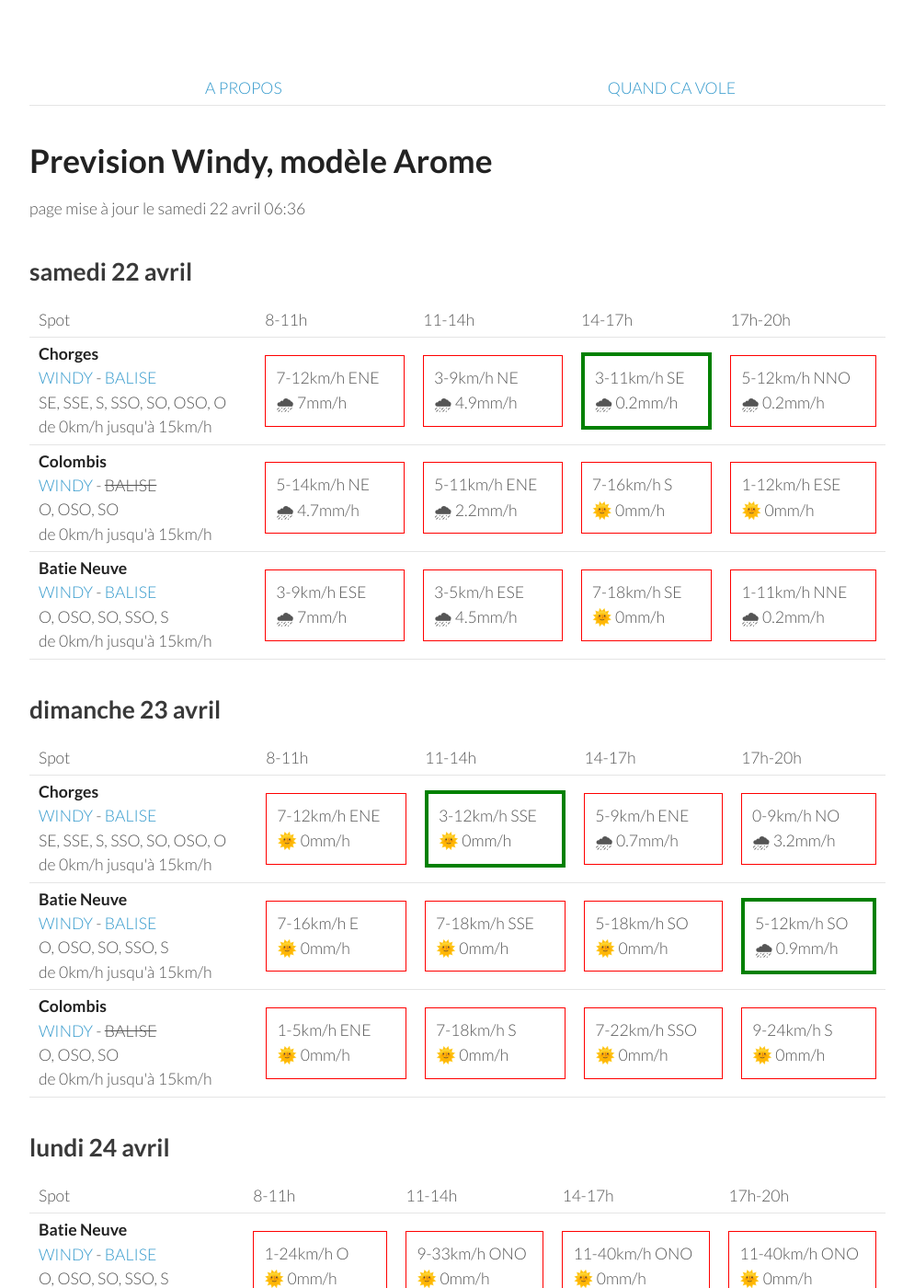
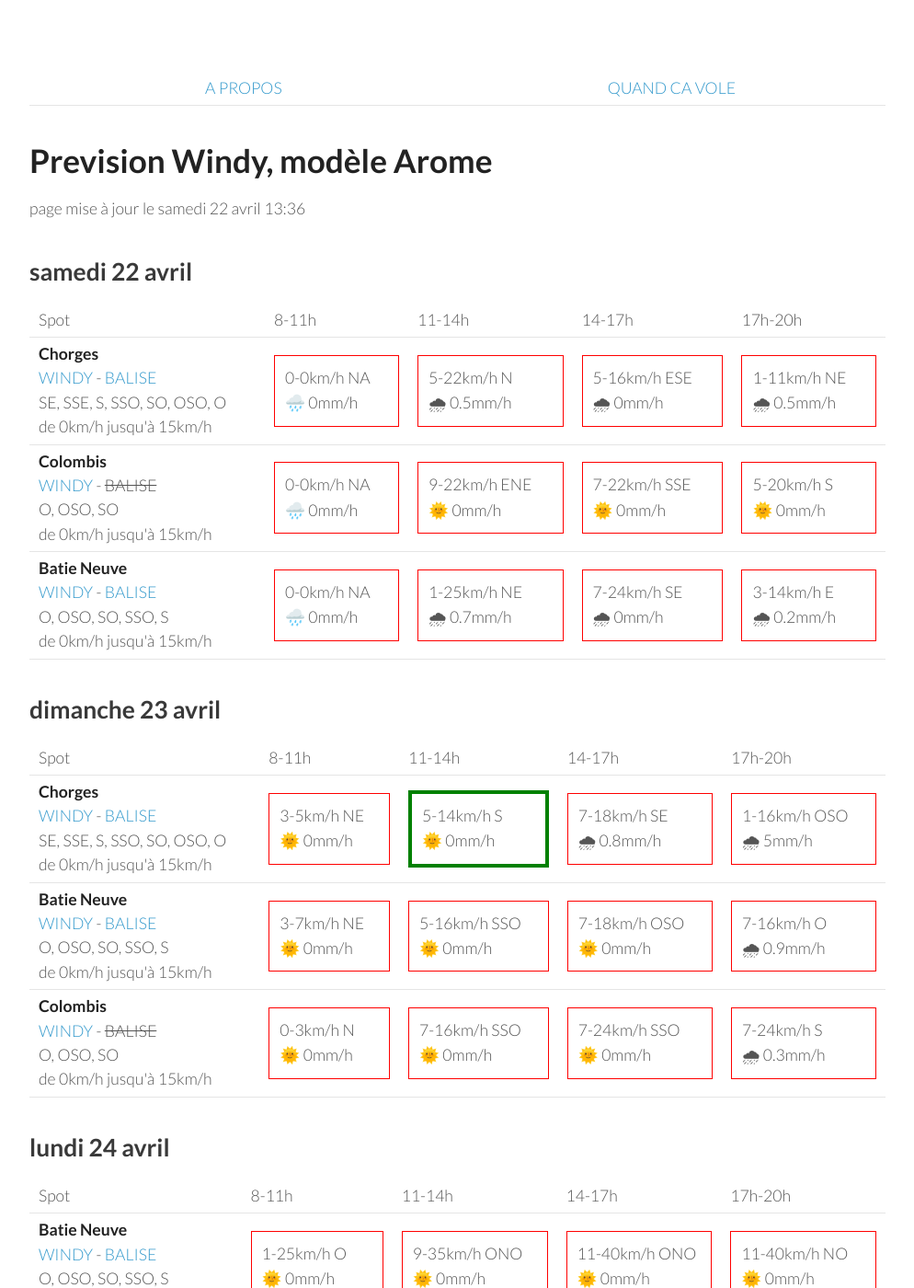
Before and after one commit to parapente-dans-le-nord/parapente-dans-le-nord.github.io, a Jekyll site: the page built from saint_andre.markdown, in a window 1280 px wide and 1400 px high. Shown: the whole window at 92% size, without its empty margins (26-1020 px from the left). Built offline with Jekyll 4.4.1, drawn with Linux system fonts in a browser that asks for light colours; some of the changed text lies outside the part shown.

Commit message:
update index.markdown

```diff
--- a/saint_andre.markdown
+++ b/saint_andre.markdown
@@ -7,7 +7,7 @@ title:  "Tous les spots"
 {: .links}
 
 # Prevision Windy, modèle Arome
-page mise à jour le samedi 22 avril 06:36
+page mise à jour le samedi 22 avril 13:36
 
 ## samedi 22 avril
 
@@ -24,31 +24,28 @@ page mise à jour le samedi 22 avril 06:36
 <tr>
         <td><strong>Chorges</strong><br><a href="https://windy.com/44.578/6.280?44.559,6.262,10">WINDY</a> - <span class=""><a href="https://www.openwindmap.org/PP554">BALISE</a> </span><br> <span class="vent-favorable">SE, SSE, S, SSO, SO, OSO, O</span><br><span class="force-vent">de 0km/h jusqu'à 15km/h</span> </td>
 
-            <td><div class="not-flyable"><p>7-12km/h ENE</p><p>🌧 7mm/h</p></div></td>
-            <td><div class="not-flyable"><p>3-9km/h NE</p><p>🌧 4.9mm/h</p></div></td>
-            <td><div class="flyable"><p>3-11km/h SE</p><p>🌧 0.2mm/h</p></div></td>
-            <td><div class="not-flyable"><p>5-12km/h NNO</p><p>🌧 0.2mm/h</p></div></td>
-
+            <td><div class="not-flyable"><p>0-0km/h NA</p><p>🌧️ 0mm/h</p></div></td>
+            <td><div class="not-flyable"><p>5-22km/h N</p><p>🌧 0.5mm/h</p></div></td>
+            <td><div class="not-flyable"><p>5-16km/h ESE</p><p>🌧 0mm/h</p></div></td>
+            <td><div class="not-flyable"><p>1-11km/h NE</p><p>🌧 0.5mm/h</p></div></td>
 
     </tr>
 <tr>
         <td><strong>Colombis</strong><br><a href="https://windy.com/44.494/6.216?44.559,6.262,10">WINDY</a> - <span class="no-balise"> BALISE </span><br> <span class="vent-favorable">O, OSO, SO</span><br><span class="force-vent">de 0km/h jusqu'à 15km/h</span> </td>
 
-            <td><div class="not-flyable"><p>5-14km/h NE</p><p>🌧 4.7mm/h</p></div></td>
-            <td><div class="not-flyable"><p>5-11km/h ENE</p><p>🌧 2.2mm/h</p></div></td>
-            <td><div class="not-flyable"><p>7-16km/h S</p><p>🌞 0mm/h</p></div></td>
-            <td><div class="not-flyable"><p>1-12km/h ESE</p><p>🌞 0mm/h</p></div></td>
-
+            <td><div class="not-flyable"><p>0-0km/h NA</p><p>🌧️ 0mm/h</p></div></td>
+            <td><div class="not-flyable"><p>9-22km/h ENE</p><p>🌞 0mm/h</p></div></td>
+            <td><div class="not-flyable"><p>7-22km/h SSE</p><p>🌞 0mm/h</p></div></td>
+            <td><div class="not-flyable"><p>5-20km/h S</p><p>🌞 0mm/h</p></div></td>
 
     </tr>
 <tr>
         <td><strong>Batie Neuve</strong><br><a href="https://windy.com/44.584/6.236?44.559,6.262,10,m:eTtagly">WINDY</a> - <span class=""><a href="https://www.openwindmap.org/PP554">BALISE</a> </span><br> <span class="vent-favorable">O, OSO, SO, SSO, S</span><br><span class="force-vent">de 0km/h jusqu'à 15km/h</span> </td>
 
-            <td><div class="not-flyable"><p>3-9km/h ESE</p><p>🌧 7mm/h</p></div></td>
-            <td><div class="not-flyable"><p>3-5km/h ESE</p><p>🌧 4.5mm/h</p></div></td>
-            <td><div class="not-flyable"><p>7-18km/h SE</p><p>🌞 0mm/h</p></div></td>
-            <td><div class="not-flyable"><p>1-11km/h NNE</p><p>🌧 0.2mm/h</p></div></td>
-
+            <td><div class="not-flyable"><p>0-0km/h NA</p><p>🌧️ 0mm/h</p></div></td>
+            <td><div class="not-flyable"><p>1-25km/h NE</p><p>🌧 0.7mm/h</p></div></td>
+            <td><div class="not-flyable"><p>7-24km/h SE</p><p>🌧 0mm/h</p></div></td>
+            <td><div class="not-flyable"><p>3-14km/h E</p><p>🌧 0.2mm/h</p></div></td>
 
     </tr>
 
@@ -70,30 +67,30 @@ page mise à jour le samedi 22 avril 06:36
 <tr>
         <td><strong>Chorges</strong><br><a href="https://windy.com/44.578/6.280?44.559,6.262,10">WINDY</a> - <span class=""><a href="https://www.openwindmap.org/PP554">BALISE</a> </span><br> <span class="vent-favorable">SE, SSE, S, SSO, SO, OSO, O</span><br><span class="force-vent">de 0km/h jusqu'à 15km/h</span> </td>
 
-            <td><div class="not-flyable"><p>7-12km/h ENE</p><p>🌞 0mm/h</p></div></td>
-            <td><div class="flyable"><p>3-12km/h SSE</p><p>🌞 0mm/h</p></div></td>
-            <td><div class="not-flyable"><p>5-9km/h ENE</p><p>🌧 0.7mm/h</p></div></td>
-            <td><div class="not-flyable"><p>0-9km/h NO</p><p>🌧 3.2mm/h</p></div></td>
+            <td><div class="not-flyable"><p>3-5km/h NE</p><p>🌞 0mm/h</p></div></td>
+            <td><div class="flyable"><p>5-14km/h S</p><p>🌞 0mm/h</p></div></td>
+            <td><div class="not-flyable"><p>7-18km/h SE</p><p>🌧 0.8mm/h</p></div></td>
+            <td><div class="not-flyable"><p>1-16km/h OSO</p><p>🌧 5mm/h</p></div></td>
 
 
     </tr>
 <tr>
         <td><strong>Batie Neuve</strong><br><a href="https://windy.com/44.584/6.236?44.559,6.262,10,m:eTtagly">WINDY</a> - <span class=""><a href="https://www.openwindmap.org/PP554">BALISE</a> </span><br> <span class="vent-favorable">O, OSO, SO, SSO, S</span><br><span class="force-vent">de 0km/h jusqu'à 15km/h</span> </td>
 
-            <td><div class="not-flyable"><p>7-16km/h E</p><p>🌞 0mm/h</p></div></td>
-            <td><div class="not-flyable"><p>7-18km/h SSE</p><p>🌞 0mm/h</p></div></td>
-            <td><div class="not-flyable"><p>5-18km/h SO</p><p>🌞 0mm/h</p></div></td>
-            <td><div class="flyable"><p>5-12km/h SO</p><p>🌧 0.9mm/h</p></div></td>
+            <td><div class="not-flyable"><p>3-7km/h NE</p><p>🌞 0mm/h</p></div></td>
+            <td><div class="not-flyable"><p>5-16km/h SSO</p><p>🌞 0mm/h</p></div></td>
+            <td><div class="not-flyable"><p>7-18km/h OSO</p><p>🌞 0mm/h</p></div></td>
+            <td><div class="not-flyable"><p>7-16km/h O</p><p>🌧 0.9mm/h</p></div></td>
 
 
     </tr>
 <tr>
         <td><strong>Colombis</strong><br><a href="https://windy.com/44.494/6.216?44.559,6.262,10">WINDY</a> - <span class="no-balise"> BALISE </span><br> <span class="vent-favorable">O, OSO, SO</span><br><span class="force-vent">de 0km/h jusqu'à 15km/h</span> </td>
 
-            <td><div class="not-flyable"><p>1-5km/h ENE</p><p>🌞 0mm/h</p></div></td>
-            <td><div class="not-flyable"><p>7-18km/h S</p><p>🌞 0mm/h</p></div></td>
-            <td><div class="not-flyable"><p>7-22km/h SSO</p><p>🌞 0mm/h</p></div></td>
-            <td><div class="not-flyable"><p>9-24km/h S</p><p>🌞 0mm/h</p></div></td>
+            <td><div class="not-flyable"><p>0-3km/h N</p><p>🌞 0mm/h</p></div></td>
+            <td><div class="not-flyable"><p>7-16km/h SSO</p><p>🌞 0mm/h</p></div></td>
+            <td><div class="not-flyable"><p>7-24km/h SSO</p><p>🌞 0mm/h</p></div></td>
+            <td><div class="not-flyable"><p>7-24km/h S</p><p>🌧 0.3mm/h</p></div></td>
 
 
     </tr>
@@ -116,18 +113,18 @@ page mise à jour le samedi 22 avril 06:36
 <tr>
         <td><strong>Batie Neuve</strong><br><a href="https://windy.com/44.584/6.236?44.559,6.262,10,m:eTtagly">WINDY</a> - <span class=""><a href="https://www.openwindmap.org/PP554">BALISE</a> </span><br> <span class="vent-favorable">O, OSO, SO, SSO, S</span><br><span class="force-vent">de 0km/h jusqu'à 15km/h</span> </td>
 
-            <td><div class="not-flyable"><p>1-24km/h O</p><p>🌞 0mm/h</p></div></td>
-            <td><div class="not-flyable"><p>9-33km/h ONO</p><p>🌞 0mm/h</p></div></td>
+            <td><div class="not-flyable"><p>1-25km/h O</p><p>🌞 0mm/h</p></div></td>
+            <td><div class="not-flyable"><p>9-35km/h ONO</p><p>🌞 0mm/h</p></div></td>
             <td><div class="not-flyable"><p>11-40km/h ONO</p><p>🌞 0mm/h</p></div></td>
-            <td><div class="not-flyable"><p>11-40km/h ONO</p><p>🌞 0mm/h</p></div></td>
+            <td><div class="not-flyable"><p>11-40km/h NO</p><p>🌞 0mm/h</p></div></td>
 
 
     </tr>
 <tr>
         <td><strong>Colombis</strong><br><a href="https://windy.com/44.494/6.216?44.559,6.262,10">WINDY</a> - <span class="no-balise"> BALISE </span><br> <span class="vent-favorable">O, OSO, SO</span><br><span class="force-vent">de 0km/h jusqu'à 15km/h</span> </td>
 
-            <td><div class="not-flyable"><p>5-18km/h OSO</p><p>🌞 0mm/h</p></div></td>
-            <td><div class="not-flyable"><p>9-29km/h ONO</p><p>🌞 0mm/h</p></div></td>
+            <td><div class="not-flyable"><p>5-20km/h SO</p><p>🌞 0mm/h</p></div></td>
+            <td><div class="not-flyable"><p>11-31km/h ONO</p><p>🌞 0mm/h</p></div></td>
             <td><div class="not-flyable"><p>11-37km/h ONO</p><p>🌞 0mm/h</p></div></td>
             <td><div class="not-flyable"><p>12-37km/h NO</p><p>🌞 0mm/h</p></div></td>
 
@@ -136,10 +133,10 @@ page mise à jour le samedi 22 avril 06:36
 <tr>
         <td><strong>Chorges</strong><br><a href="https://windy.com/44.578/6.280?44.559,6.262,10">WINDY</a> - <span class=""><a href="https://www.openwindmap.org/PP554">BALISE</a> </span><br> <span class="vent-favorable">SE, SSE, S, SSO, SO, OSO, O</span><br><span class="force-vent">de 0km/h jusqu'à 15km/h</span> </td>
 
-            <td><div class="not-flyable"><p>1-24km/h O</p><p>🌞 0mm/h</p></div></td>
-            <td><div class="not-flyable"><p>7-33km/h O</p><p>🌞 0mm/h</p></div></td>
+            <td><div class="not-flyable"><p>1-25km/h OSO</p><p>🌞 0mm/h</p></div></td>
+            <td><div class="not-flyable"><p>9-35km/h ONO</p><p>🌞 0mm/h</p></div></td>
             <td><div class="not-flyable"><p>11-40km/h ONO</p><p>🌞 0mm/h</p></div></td>
-            <td><div class="not-flyable"><p>11-42km/h ONO</p><p>🌞 0mm/h</p></div></td>
+            <td><div class="not-flyable"><p>11-40km/h ONO</p><p>🌞 0mm/h</p></div></td>
 
 
     </tr>
@@ -162,30 +159,30 @@ page mise à jour le samedi 22 avril 06:36
 <tr>
         <td><strong>Colombis</strong><br><a href="https://windy.com/44.494/6.216?44.559,6.262,10">WINDY</a> - <span class="no-balise"> BALISE </span><br> <span class="vent-favorable">O, OSO, SO</span><br><span class="force-vent">de 0km/h jusqu'à 15km/h</span> </td>
 
-            <td><div class="not-flyable"><p>1-16km/h S</p><p>🌞 0mm/h</p></div></td>
-            <td><div class="not-flyable"><p>12-40km/h ONO</p><p>🌞 0mm/h</p></div></td>
-            <td><div class="not-flyable"><p>16-48km/h NO</p><p>🌞 0mm/h</p></div></td>
-            <td><div class="not-flyable"><p>16-50km/h NO</p><p>🌞 0mm/h</p></div></td>
+            <td><div class="not-flyable"><p>1-18km/h SE</p><p>🌞 0mm/h</p></div></td>
+            <td><div class="not-flyable"><p>11-37km/h NO</p><p>🌞 0mm/h</p></div></td>
+            <td><div class="not-flyable"><p>14-42km/h NO</p><p>🌞 0mm/h</p></div></td>
+            <td><div class="not-flyable"><p>14-42km/h ONO</p><p>🌞 0mm/h</p></div></td>
 
 
     </tr>
 <tr>
         <td><strong>Batie Neuve</strong><br><a href="https://windy.com/44.584/6.236?44.559,6.262,10,m:eTtagly">WINDY</a> - <span class=""><a href="https://www.openwindmap.org/PP554">BALISE</a> </span><br> <span class="vent-favorable">O, OSO, SO, SSO, S</span><br><span class="force-vent">de 0km/h jusqu'à 15km/h</span> </td>
 
-            <td><div class="not-flyable"><p>3-25km/h NNO</p><p>🌞 0mm/h</p></div></td>
+            <td><div class="not-flyable"><p>3-27km/h N</p><p>🌞 0mm/h</p></div></td>
+            <td><div class="not-flyable"><p>11-42km/h NO</p><p>🌞 0mm/h</p></div></td>
             <td><div class="not-flyable"><p>12-44km/h NO</p><p>🌞 0mm/h</p></div></td>
-            <td><div class="not-flyable"><p>14-48km/h NO</p><p>🌞 0mm/h</p></div></td>
-            <td><div class="not-flyable"><p>12-50km/h NNO</p><p>🌞 0mm/h</p></div></td>
+            <td><div class="not-flyable"><p>11-44km/h NO</p><p>🌞 0mm/h</p></div></td>
 
 
     </tr>
 <tr>
         <td><strong>Chorges</strong><br><a href="https://windy.com/44.578/6.280?44.559,6.262,10">WINDY</a> - <span class=""><a href="https://www.openwindmap.org/PP554">BALISE</a> </span><br> <span class="vent-favorable">SE, SSE, S, SSO, SO, OSO, O</span><br><span class="force-vent">de 0km/h jusqu'à 15km/h</span> </td>
 
-            <td><div class="not-flyable"><p>1-25km/h N</p><p>🌞 0mm/h</p></div></td>
-            <td><div class="not-flyable"><p>11-44km/h ONO</p><p>🌞 0mm/h</p></div></td>
-            <td><div class="not-flyable"><p>12-50km/h NO</p><p>🌞 0mm/h</p></div></td>
-            <td><div class="not-flyable"><p>11-50km/h NO</p><p>🌞 0mm/h</p></div></td>
+            <td><div class="not-flyable"><p>1-27km/h NNE</p><p>🌞 0mm/h</p></div></td>
+            <td><div class="not-flyable"><p>9-40km/h NO</p><p>🌞 0mm/h</p></div></td>
+            <td><div class="not-flyable"><p>11-44km/h NO</p><p>🌞 0mm/h</p></div></td>
+            <td><div class="not-flyable"><p>9-42km/h ONO</p><p>🌞 0mm/h</p></div></td>
 
 
     </tr>
@@ -208,30 +205,30 @@ page mise à jour le samedi 22 avril 06:36
 <tr>
         <td><strong>Colombis</strong><br><a href="https://windy.com/44.494/6.216?44.559,6.262,10">WINDY</a> - <span class="no-balise"> BALISE </span><br> <span class="vent-favorable">O, OSO, SO</span><br><span class="force-vent">de 0km/h jusqu'à 15km/h</span> </td>
 
-            <td><div class="not-flyable"><p>3-14km/h ENE</p><p>🌞 0mm/h</p></div></td>
-            <td><div class="not-flyable"><p>3-16km/h O</p><p>🌞 0mm/h</p></div></td>
-            <td><div class="not-flyable"><p>7-27km/h O</p><p>🌞 0mm/h</p></div></td>
-            <td><div class="not-flyable"><p>9-29km/h O</p><p>🌞 0mm/h</p></div></td>
+            <td><div class="not-flyable"><p>3-14km/h E</p><p>🌞 0mm/h</p></div></td>
+            <td><div class="flyable"><p>1-14km/h OSO</p><p>🌞 0mm/h</p></div></td>
+            <td><div class="not-flyable"><p>7-27km/h OSO</p><p>🌞 0mm/h</p></div></td>
+            <td><div class="not-flyable"><p>3-27km/h OSO</p><p>🌞 0mm/h</p></div></td>
 
 
     </tr>
 <tr>
         <td><strong>Batie Neuve</strong><br><a href="https://windy.com/44.584/6.236?44.559,6.262,10,m:eTtagly">WINDY</a> - <span class=""><a href="https://www.openwindmap.org/PP554">BALISE</a> </span><br> <span class="vent-favorable">O, OSO, SO, SSO, S</span><br><span class="force-vent">de 0km/h jusqu'à 15km/h</span> </td>
 
-            <td><div class="not-flyable"><p>3-16km/h NE</p><p>🌞 0mm/h</p></div></td>
+            <td><div class="not-flyable"><p>1-18km/h NE</p><p>🌞 0mm/h</p></div></td>
             <td><div class="not-flyable"><p>3-20km/h SSO</p><p>🌞 0mm/h</p></div></td>
-            <td><div class="not-flyable"><p>7-31km/h SO</p><p>🌞 0mm/h</p></div></td>
-            <td><div class="not-flyable"><p>7-31km/h SO</p><p>🌞 0mm/h</p></div></td>
+            <td><div class="not-flyable"><p>9-33km/h OSO</p><p>🌞 0mm/h</p></div></td>
+            <td><div class="not-flyable"><p>5-33km/h O</p><p>🌞 0mm/h</p></div></td>
 
 
     </tr>
 <tr>
         <td><strong>Chorges</strong><br><a href="https://windy.com/44.578/6.280?44.559,6.262,10">WINDY</a> - <span class=""><a href="https://www.openwindmap.org/PP554">BALISE</a> </span><br> <span class="vent-favorable">SE, SSE, S, SSO, SO, OSO, O</span><br><span class="force-vent">de 0km/h jusqu'à 15km/h</span> </td>
 
-            <td><div class="not-flyable"><p>3-16km/h ENE</p><p>🌞 0mm/h</p></div></td>
-            <td><div class="not-flyable"><p>3-20km/h SO</p><p>🌞 0mm/h</p></div></td>
-            <td><div class="not-flyable"><p>7-31km/h SO</p><p>🌞 0mm/h</p></div></td>
-            <td><div class="not-flyable"><p>7-33km/h OSO</p><p>🌞 0mm/h</p></div></td>
+            <td><div class="not-flyable"><p>1-18km/h NE</p><p>🌞 0mm/h</p></div></td>
+            <td><div class="not-flyable"><p>3-22km/h SSO</p><p>🌞 0mm/h</p></div></td>
+            <td><div class="not-flyable"><p>9-33km/h OSO</p><p>🌞 0mm/h</p></div></td>
+            <td><div class="not-flyable"><p>5-35km/h OSO</p><p>🌞 0mm/h</p></div></td>
 
 
     </tr>
@@ -239,3 +236,49 @@ page mise à jour le samedi 22 avril 06:36
 </tbody>
 </table>
 {:/}
+## jeudi 27 avril
+
+{::nomarkdown}
+<table>
+  <tbody>
+    <tr>
+      <td>Spot</td>
+      <td>8-11h</td>
+      <td>11-14h</td>
+      <td>14-17h</td>
+      <td>17h-20h</td>
+    </tr>
+<tr>
+        <td><strong>Colombis</strong><br><a href="https://windy.com/44.494/6.216?44.559,6.262,10">WINDY</a> - <span class="no-balise"> BALISE </span><br> <span class="vent-favorable">O, OSO, SO</span><br><span class="force-vent">de 0km/h jusqu'à 15km/h</span> </td>
+
+            <td><div class="not-flyable"><p>3-12km/h E</p><p>🌞 0mm/h</p></div></td>
+            <td><div class="not-flyable"><p>1-12km/h NNE</p><p>🌞 0mm/h</p></div></td>
+            <td><div class="not-flyable"><p>1-16km/h S</p><p>🌧 0.2mm/h</p></div></td>
+            <td><div class="not-flyable"><p>3-22km/h ONO</p><p>🌞 0mm/h</p></div></td>
+
+
+    </tr>
+<tr>
+        <td><strong>Batie Neuve</strong><br><a href="https://windy.com/44.584/6.236?44.559,6.262,10,m:eTtagly">WINDY</a> - <span class=""><a href="https://www.openwindmap.org/PP554">BALISE</a> </span><br> <span class="vent-favorable">O, OSO, SO, SSO, S</span><br><span class="force-vent">de 0km/h jusqu'à 15km/h</span> </td>
+
+            <td><div class="not-flyable"><p>1-18km/h NE</p><p>🌞 0mm/h</p></div></td>
+            <td><div class="not-flyable"><p>0-12km/h ESE</p><p>🌧 0.5mm/h</p></div></td>
+            <td><div class="not-flyable"><p>1-20km/h S</p><p>🌧 0.4mm/h</p></div></td>
+            <td><div class="not-flyable"><p>1-20km/h OSO</p><p>🌞 0mm/h</p></div></td>
+
+
+    </tr>
+<tr>
+        <td><strong>Chorges</strong><br><a href="https://windy.com/44.578/6.280?44.559,6.262,10">WINDY</a> - <span class=""><a href="https://www.openwindmap.org/PP554">BALISE</a> </span><br> <span class="vent-favorable">SE, SSE, S, SSO, SO, OSO, O</span><br><span class="force-vent">de 0km/h jusqu'à 15km/h</span> </td>
+
+            <td><div class="not-flyable"><p>3-18km/h ENE</p><p>🌞 0mm/h</p></div></td>
+            <td><div class="not-flyable"><p>0-14km/h NE</p><p>🌧 0.4mm/h</p></div></td>
+            <td><div class="not-flyable"><p>1-18km/h SSO</p><p>🌧 0.5mm/h</p></div></td>
+            <td><div class="not-flyable"><p>1-22km/h O</p><p>🌞 0mm/h</p></div></td>
+
+
+    </tr>
+
+</tbody>
+</table>
+{:/}
```
